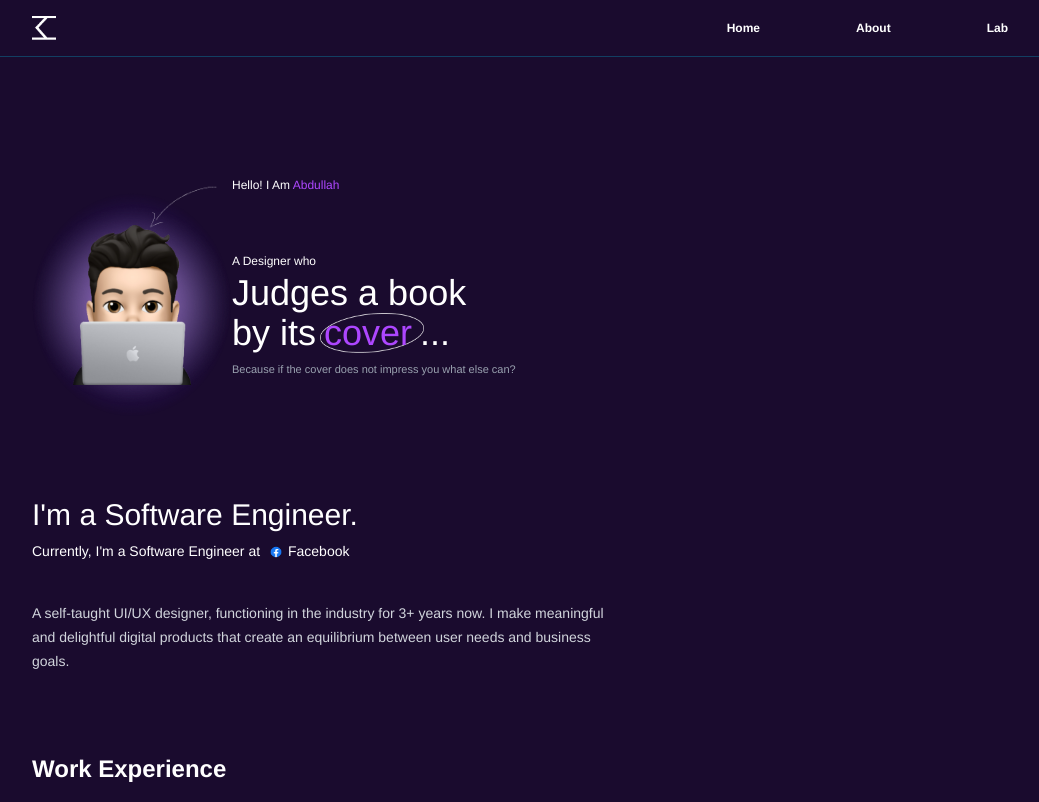
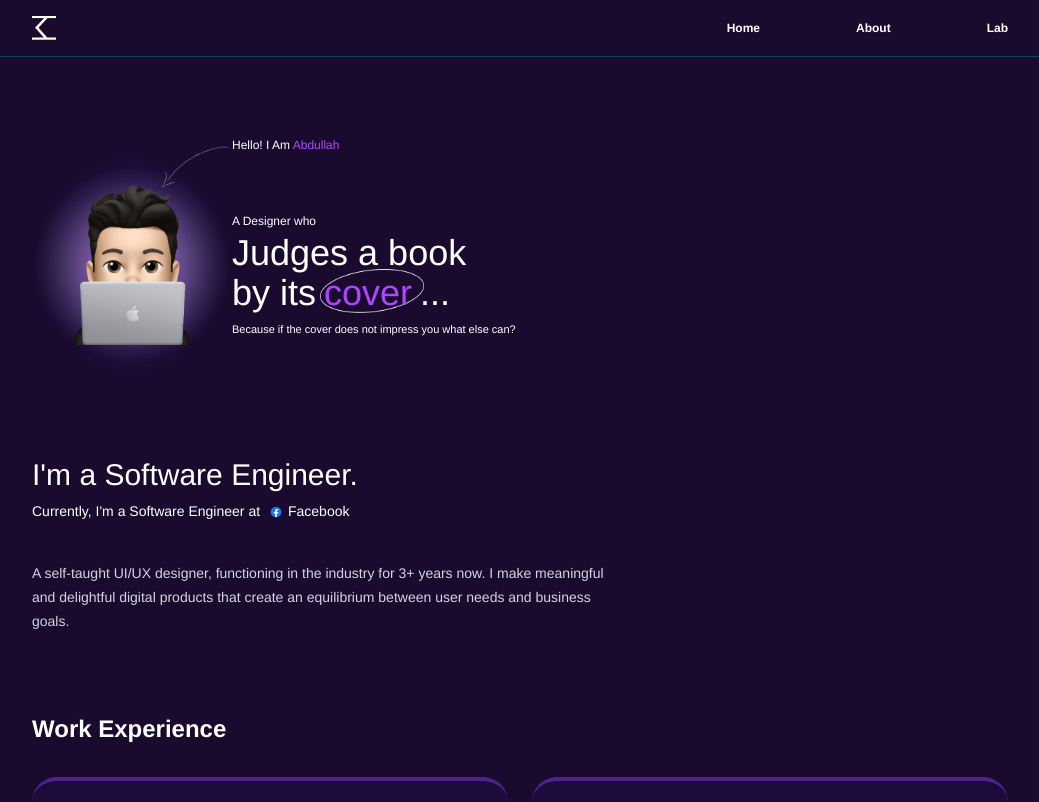
Before and after one commit to codewithabdullahbashir/Java-Script, a React (Vite) app in the folder my-react-app/: page / in a window 1280 px wide. Shown: the top 802 px of the page, without its empty margins (120-1159 px from the left). Built offline with nearby package versions, Linux system fonts and the light colour scheme.

Commit message:
Oval  issue  fixed

```diff
--- a/my-react-app/src/screen/Home.tsx
+++ b/my-react-app/src/screen/Home.tsx
@@ -33,7 +33,7 @@ const Home = () => {
       </nav>
 
       <main className="mx-auto max-w-5xl px-6">
-        <section className="relative mt-30">
+        <section className="relative mt-20">
           <div className="flex flex-col items-start sm:flex-row sm:items-start sm:justify-start">
             <div className="relative flex h-64 w-50 shrink-0 items-center justify-center">
               <img
@@ -56,7 +56,7 @@ const Home = () => {
               <img
                 src={Arrow}
                 alt=""
-                className="absolute -left-25 -top-5 h-25 w-20px "
+                className="absolute -left-22 -top-5 h-25 w-20px "
               />
               <p className="relative mb-15 mr-10  text-xs">
                 Hello! I Am <span className="text-purple-500">Abdullah</span>
@@ -72,14 +72,14 @@ const Home = () => {
                   <img
                     src={Ovel}
                     alt=""
-                    className="absolute left-1 h-10 w-40 "
+                    className="absolute left-1 - bottom-0 h-11 w-50 "
                   />{" "}
                   <span className="relative z-10 text-4xl"> cover</span>
                 </span>
                 ...
               </h1>
 
-              <p className="mt-2 text-[11px] text-gray-400">
+              <p className="mt-2 text-[11px] text-[#FFFFFF]">
                 Because if the cover does not impress you what else can?
               </p>
             </div>
```
